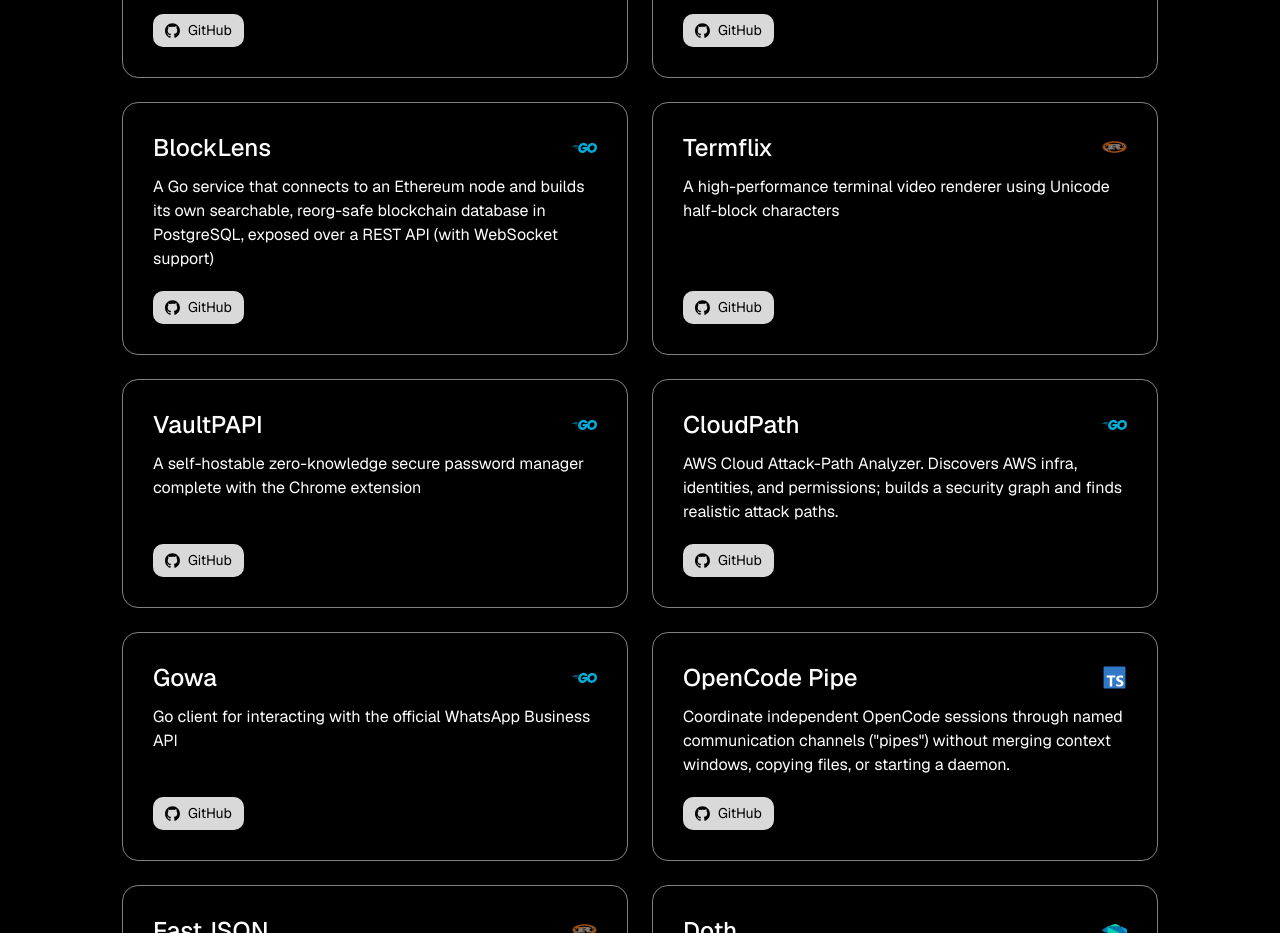
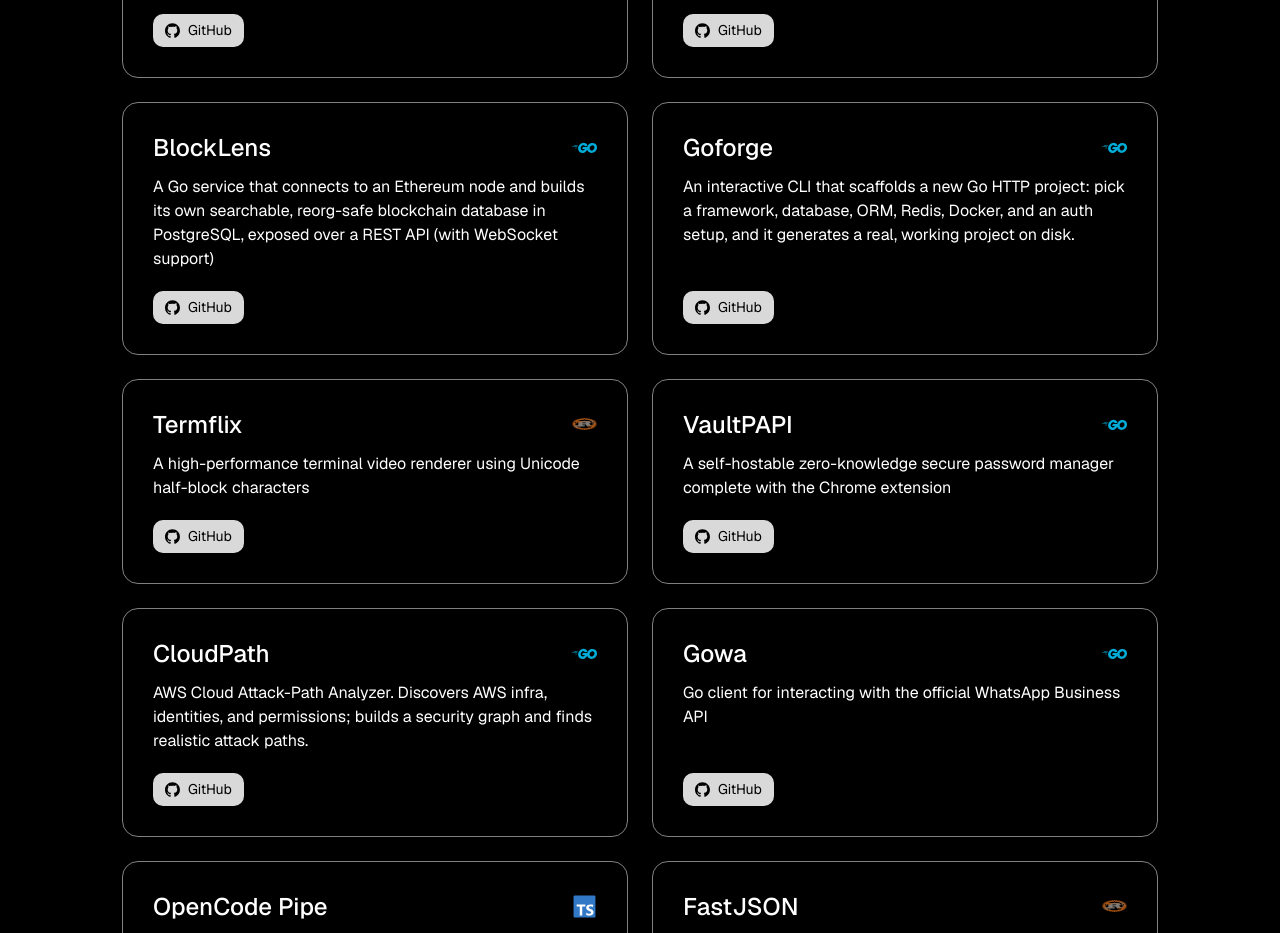
Before and after one commit to tobibamidele/portfolio, a React (Vite) app: page / in a window 1280 px wide. Shown: the part 1840-2773 px from the top of the page. Built offline with nearby package versions, Linux system fonts and the light colour scheme; no server answers.

Commit message:
add goforge project

```diff
--- a/src/components/Projects.jsx
+++ b/src/components/Projects.jsx
@@ -18,6 +18,12 @@ const projects = [
     name: "BlockLens",
     description: 'A Go service that connects to an Ethereum node and builds its own searchable, reorg-safe blockchain database in PostgreSQL, exposed over a REST API (with WebSocket support)',
     githubUrl: 'https://github.com/tobibamidele/blocklens',
+    icon: '/icons/go_icon.svg',
+  },
+  {
+    name: "Goforge",
+    description: "An interactive CLI that scaffolds a new Go HTTP project: pick a framework, database, ORM, Redis, Docker, and an auth setup, and it generates a real, working project on disk.",
+    githubUrl: 'https://github.com/tobibamidele/goforge',
     icon: '/icons/go_icon.svg',
   },
   {
```
